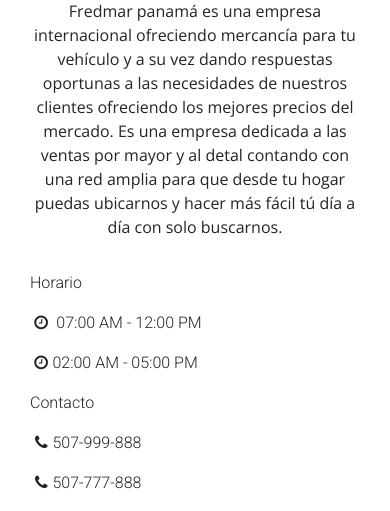
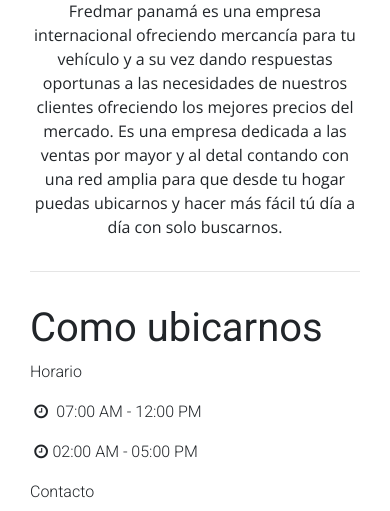
Before and after one commit to jorgged/fredmar, a Django app: page /about/ in a window 390 px wide. Shown: the part 603-1114 px from the top of the page. Run offline with Django 3.2, Linux system fonts and the light colour scheme; some libraries are stand-ins or nearby versions; grey boxes are pictures that could not be loaded.

Commit message:
antes de la modificacion con las plantillas responsivas

```diff
--- a/home/templates/about.html
+++ b/home/templates/about.html
@@ -30,15 +30,17 @@
                 </div>
             </div>
         </div>
+    <hr/>
     </div>
     {#        horario de trabajo y direccion #}
-    <div class="col-12">
+    <div class="col-12 horario">
         <div class="row justify-content-center mt-3">
             <div class="col-12 col-md-6 roboto-3">
+                <h1>Como ubicarnos</h1>
                 <p>Horario</p>
 
                 <p class="icon-clock"> 07:00 AM - 12:00 PM</p>
-                <p class="icon-clock">02:00 AM - 05:00 PM</p>
+                    <p class="icon-clock">02:00 AM - 05:00 PM</p>
                 <p>Contacto</p>
                 <p class="icon-phone">507-999-888</p>
                 <p class="icon-phone">507-777-888</p>
```
Also changed, not shown: static/css/styles.css (line endings or trailing spaces).
